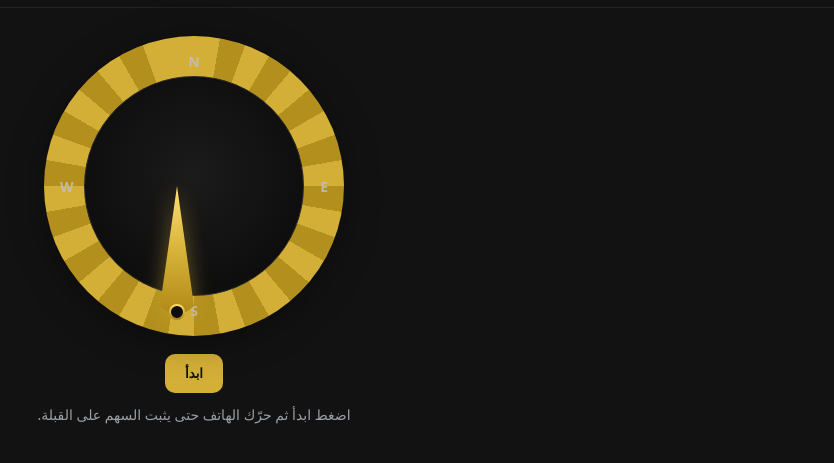
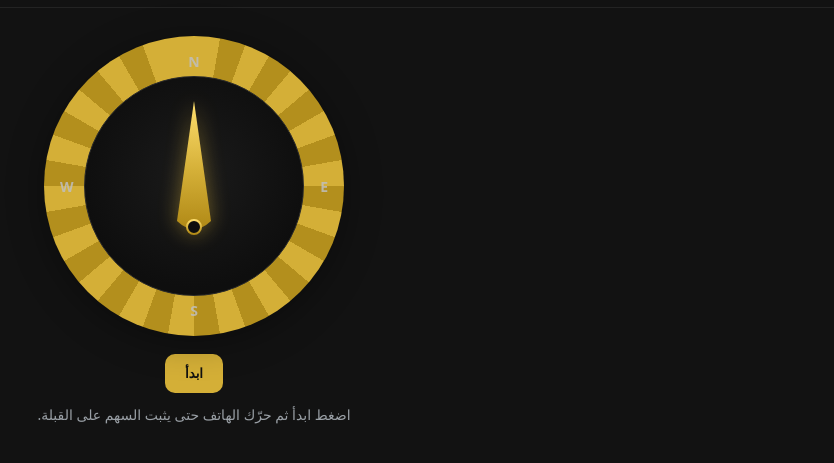
Before and after one commit to MohammedQashqary/qibla-compass, a plain HTML site: page index.html in a window 1280 px wide. Shown: the part 51-514 px from the top of the page, without its empty margins (446-1280 px from the left). Drawn offline with Linux system fonts and the light colour scheme.

Commit message:
Update index.html

```diff
--- a/index.html
+++ b/index.html
@@ -69,10 +69,13 @@
 
     /* سهم القبلة الذهبي (SVG) */
     .needle{
-      position:absolute; width:0; height:0; transform-origin:50% 80%;
-      transform: translate(-50%, -78%) rotate(0deg);
-      left:50%; top:50%;
-    }
+  position: absolute;
+  left: 50%;
+  top: 50%;
+  transform-origin: 50% 90%;
+  transform: translate(-50%, -50%) rotate(0deg);
+}
+
     /* نستخدم SVG للسهم */
     svg{display:block}
     .glow{filter: drop-shadow(0 0 10px rgba(212,175,55,.45));}
```
